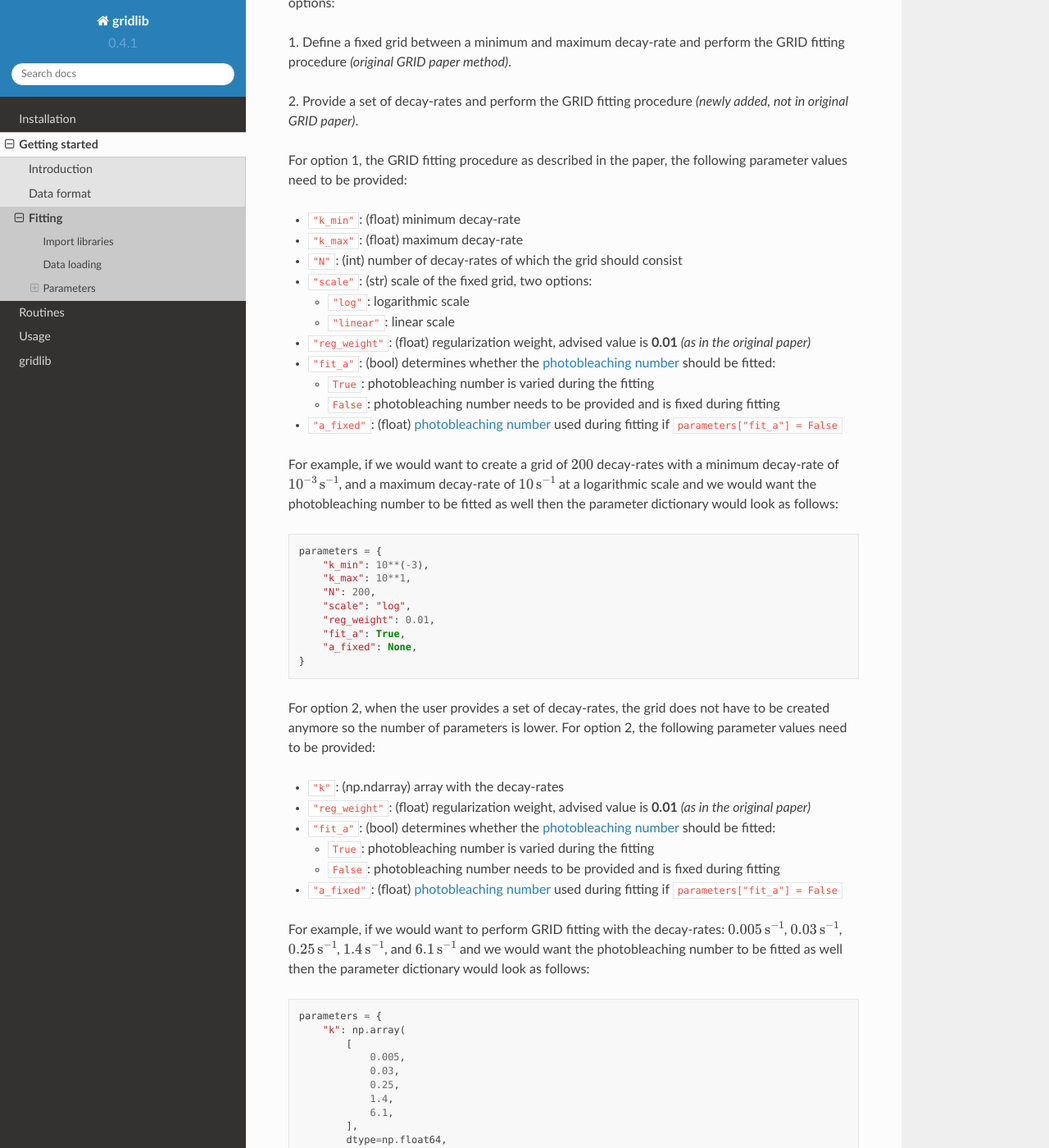
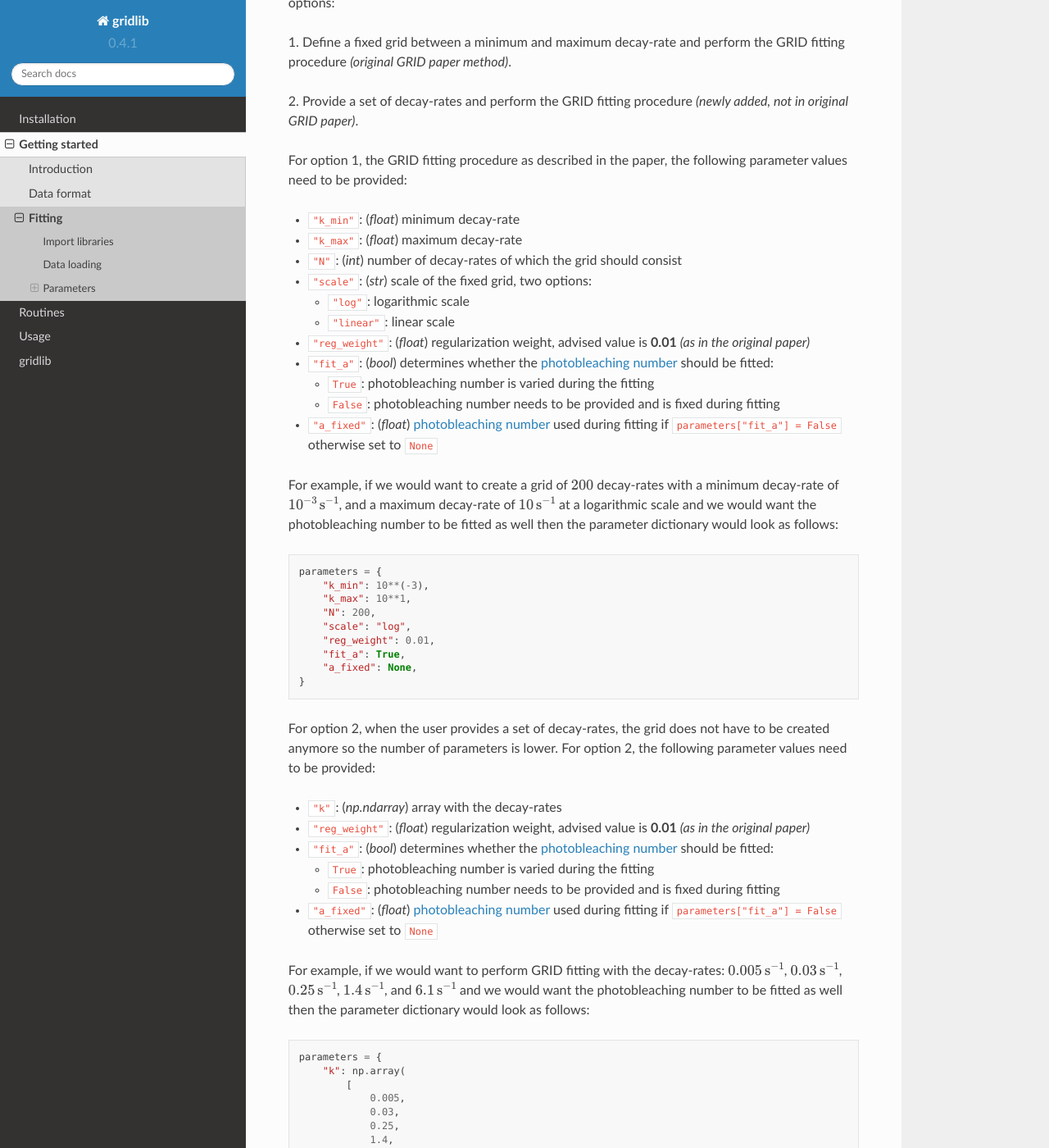
Before and after one commit to boydcpeters/gridlib, a Sphinx documentation site: the page built from docs/basics.fit.rst, in a window 1280 px wide and 1400 px high, scrolled down 1512 px. Shown: the whole window at 82% size. Built offline with Sphinx 7.4.7 and the Read the Docs theme 2.0.0, drawn with Linux system fonts in a browser that asks for light colours; pages that are not in the unit, such as notebooks, are missing from menus.

Commit message:
Made the types italics

```diff
--- a/docs/basics.fit.rst
+++ b/docs/basics.fit.rst
@@ -85,22 +85,22 @@ perform the GRID fitting procedure *(original GRID paper method)*.
 For option 1, the GRID fitting procedure as described in the paper, the following
 parameter values need to be provided:
 
-* ``"k_min"``: (float) minimum decay-rate
-* ``"k_max"``: (float) maximum decay-rate
-* ``"N"``: (int) number of decay-rates of which the grid should consist
-* ``"scale"``: (str) scale of the fixed grid, two options:
+* ``"k_min"``: (*float*) minimum decay-rate
+* ``"k_max"``: (*float*) maximum decay-rate
+* ``"N"``: (*int*) number of decay-rates of which the grid should consist
+* ``"scale"``: (*str*) scale of the fixed grid, two options:
 
   * ``"log"``: logarithmic scale
   * ``"linear"``: linear scale
 
-* ``"reg_weight"``: (float) regularization weight, advised value is **0.01** *(as in the original paper)*
-* ``"fit_a"``: (bool) determines whether the :term:`photobleaching number` should be fitted:
+* ``"reg_weight"``: (*float*) regularization weight, advised value is **0.01** *(as in the original paper)*
+* ``"fit_a"``: (*bool*) determines whether the :term:`photobleaching number` should be fitted:
 
   * ``True``: photobleaching number is varied during the fitting
   * ``False``: photobleaching number needs to be provided and is fixed during fitting
 
-* ``"a_fixed"``: (float) :term:`photobleaching number` used during fitting if
-  ``parameters["fit_a"] = False``
+* ``"a_fixed"``: (*float*) :term:`photobleaching number` used during fitting if
+  ``parameters["fit_a"] = False`` otherwise set to ``None``
 
 For example, if we would want to create a grid of :math:`200` decay-rates with a minimum
 decay-rate of :math:`10^{-3}\,\mathrm{s}^{-1}`, and a maximum decay-rate of
@@ -123,15 +123,15 @@ For option 2, when the user provides a set of decay-rates, the grid does not hav
 created anymore so the number of parameters is lower. For option 2, the following parameter
 values need to be provided:
 
-* ``"k"``: (np.ndarray) array with the decay-rates
-* ``"reg_weight"``: (float) regularization weight, advised value is **0.01** *(as in the original paper)*
-* ``"fit_a"``: (bool) determines whether the :term:`photobleaching number` should be fitted:
+* ``"k"``: (*np.ndarray*) array with the decay-rates
+* ``"reg_weight"``: (*float*) regularization weight, advised value is **0.01** *(as in the original paper)*
+* ``"fit_a"``: (*bool*) determines whether the :term:`photobleaching number` should be fitted:
 
   * ``True``: photobleaching number is varied during the fitting
   * ``False``: photobleaching number needs to be provided and is fixed during fitting
 
-* ``"a_fixed"``: (float) :term:`photobleaching number` used during fitting if
-  ``parameters["fit_a"] = False``
+* ``"a_fixed"``: (*float*) :term:`photobleaching number` used during fitting if
+  ``parameters["fit_a"] = False`` otherwise set to ``None``
 
 
 For example, if we would want to perform GRID fitting with the decay-rates:
```
